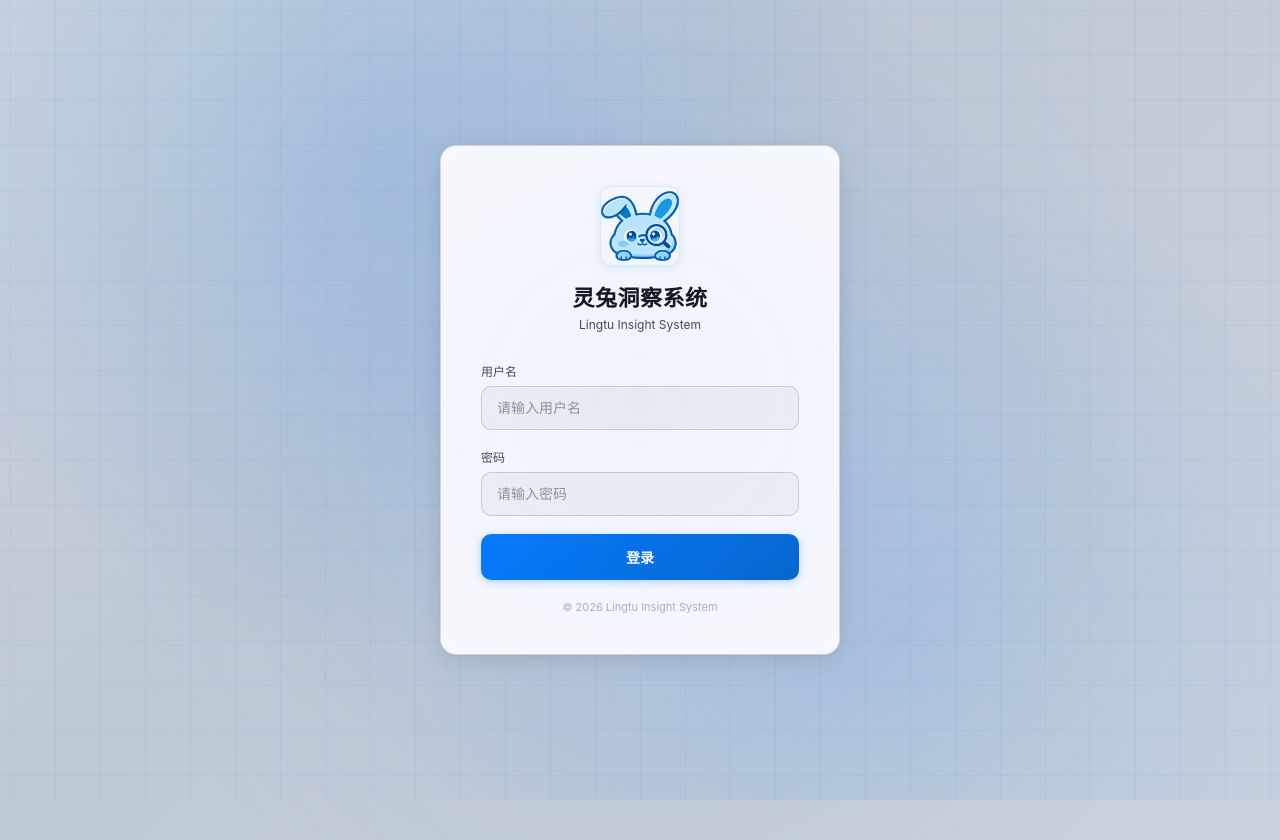
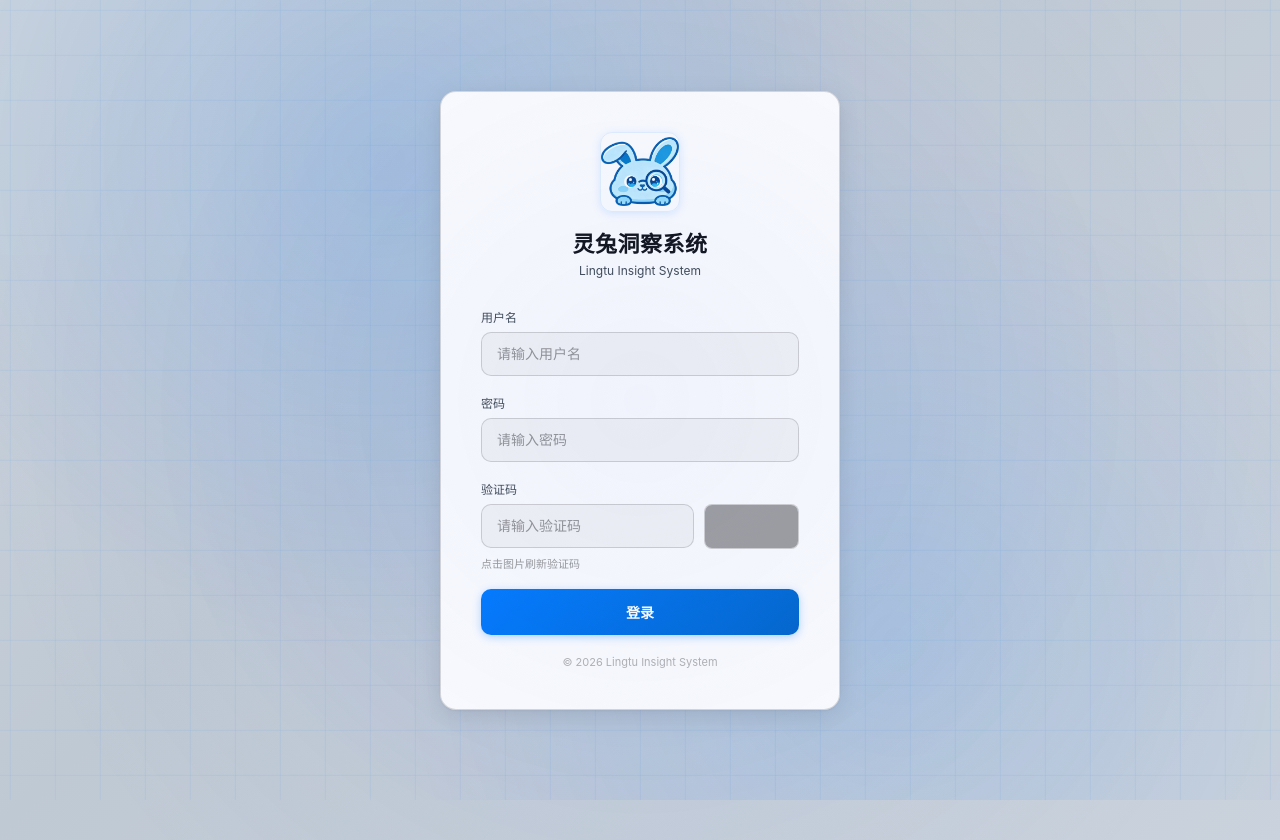
Before and after one commit to firsttimeyzh/ops_inspection_system, a Flask app: page /login in a window 1280 px wide; the page is wider, and only the part inside the window is pictured. Shown: the top 840 px of that part. Before the commit the page ends 800 px from the top of that part, so only its background shows below. Run offline with Flask 3, Linux system fonts and the light colour scheme; grey boxes are pictures that could not be loaded.

Commit message:
v1.2.2版本，添加登录验证码
- 新增登录验证码功能，防止暴力破解
- 添加captcha_utils.py验证码生成工具
- 优化前端JavaScript事件绑定
- 添加.gitignore忽略不需要的文件

```diff
--- a/app.py
+++ b/app.py
@@ -10,6 +10,7 @@ from models import init_db, list_groups, add_group, delete_group, list_servers,
 from crypto_utils import aes_gcm_encrypt, aes_gcm_decrypt
 from inspection import inspect_server, test_proxy
 from report_excel import generate_excel_report
+from captcha_utils import generate_captcha, generate_captcha_image
 
 # ---------------- Logging ----------------
 from config import LOG_DIR
@@ -28,6 +29,10 @@ logger = logging.getLogger("ops-app")
 app = Flask(__name__)
 app.secret_key = SECRET_KEY
 app.config['JSON_AS_ASCII'] = False
+app.config['SECRET_KEY'] = 'your-secret-key-change-in-production'
+app.config['SESSION_COOKIE_SECURE'] = False
+app.config['SESSION_COOKIE_HTTPONLY'] = True
+app.config['SESSION_TYPE'] = 'filesystem'
 socketio = SocketIO(app, cors_allowed_origins="*", async_mode="threading")
 
 # 角色定义
@@ -155,14 +160,42 @@ def login_page():
         return redirect(url_for('index'))
     return render_template("login.html")
 
+@app.route("/api/captcha")
+def api_captcha():
+    """获取验证码图片"""
+    captcha_text = generate_captcha()
+    session['captcha'] = captcha_text.lower()
+    image_buf = generate_captcha_image(captcha_text)
+    response = make_response(send_file(image_buf, mimetype='image/png'))
+    response.headers['Cache-Control'] = 'no-cache, no-store, must-revalidate'
+    response.headers['Pragma'] = 'no-cache'
+    response.headers['Expires'] = '0'
+    return response
+
+@app.route("/api/captcha_text")
+def api_captcha_text():
+    """获取当前session中的验证码文本（仅用于测试）"""
+    return jsonify({'captcha': session.get('captcha', '')})
+
 @app.route("/api/login", methods=["POST"])
 def api_login():
     data = request.json
     username = data.get('username', '').strip()
     password = data.get('password', '').strip()
+    captcha = data.get('captcha', '').strip().lower()
 
     if not username or not password:
         return jsonify({'success': False, 'message': '用户名和密码不能为空'})
+
+    if not captcha:
+        return jsonify({'success': False, 'message': '请输入验证码'})
+
+    session_captcha = session.get('captcha', '').lower()
+    if captcha != session_captcha:
+        session.pop('captcha', None)
+        return jsonify({'success': False, 'message': '验证码错误'})
+
+    session.pop('captcha', None)
 
     user = get_user(username)
     if not user:
@@ -360,6 +393,9 @@ def reports_page():
 
 # --------- APIs: groups & servers ----------
 @app.route("/api/groups", methods=["GET", "POST", "DELETE"])
+@no_cache
+@login_required
+@role_required(['admin', 'operator'])
 def api_groups():
     if request.method == "GET":
         return jsonify(list_groups())
@@ -402,6 +438,8 @@ def api_servers():
 
 # ------------- Reports -------------
 @app.route("/api/reports", methods=["GET"])
+@no_cache
+@login_required
 def api_list_reports():
     """获取报告列表"""
     reports = []
@@ -423,6 +461,9 @@ def api_list_reports():
     return jsonify(reports)
 
 @app.route("/api/reports/<path:filename>", methods=["DELETE"])
+@no_cache
+@login_required
+@role_required(['admin', 'operator'])
 def api_delete_report(filename):
     """删除报告"""
     report_dir = os.path.join(os.path.dirname(__file__), 'reports')
@@ -444,6 +485,9 @@ def api_delete_report(filename):
         return jsonify({'message': f'删除失败: {str(e)}'}), 500
 
 @app.route("/api/proxy-test", methods=["POST"])
+@no_cache
+@login_required
+@role_required(['admin', 'operator'])
 def api_proxy_test():
     """网关代理检测"""
     try:
@@ -485,6 +529,7 @@ def api_proxy_test():
         return jsonify({'success': False, 'message': f'检测失败: {str(e)}'}), 500
 
 @app.route("/download/<path:filename>")
+@login_required
 def download_report(filename):
     """下载报告文件"""
     report_dir = os.path.join(os.path.dirname(__file__), 'reports')
@@ -500,6 +545,7 @@ def download_report(filename):
     return send_from_directory(report_dir, filename, as_attachment=True)
 
 @app.route("/api/preview_report/<path:filename>")
+@login_required
 def preview_report(filename):
     """在线预览报告文件"""
     report_dir = os.path.join(os.path.dirname(__file__), 'reports')
@@ -521,6 +567,9 @@ def preview_report(filename):
 
 # ------------- Inspection Tasks -------------
 @app.route("/api/save_task", methods=["POST"])
+@no_cache
+@login_required
+@role_required(['admin', 'operator'])
 def api_save_task():
     data = request.json or {}
     task_name = data.get("task_name", "")
@@ -562,6 +611,9 @@ def api_save_task():
 
 
 @app.route("/api/task", methods=["GET"])
+@no_cache
+@login_required
+@role_required(['admin', 'operator'])
 def api_get_task():
     task_id = request.args.get("id")
     if not task_id:
@@ -575,6 +627,9 @@ def api_get_task():
 
 
 @app.route("/api/update_task", methods=["POST"])
+@no_cache
+@login_required
+@role_required(['admin', 'operator'])
 def api_update_task():
     data = request.json or {}
     task_id = data.get("id")
@@ -624,6 +679,9 @@ def api_update_task():
 
 
 @app.route("/api/toggle_schedule", methods=["POST"])
+@no_cache
+@login_required
+@role_required(['admin', 'operator'])
 def api_toggle_schedule():
     data = request.json or {}
     task_id = data.get("id")
@@ -639,6 +697,9 @@ def api_toggle_schedule():
     return jsonify({"ok": True, "msg": "定时状态已切换"})
 
 @app.route("/api/run_task", methods=["POST"])
+@no_cache
+@login_required
+@role_required(['admin', 'operator'])
 def api_run_task():
     data = request.json or {}
     task_id = data.get("task_id")
@@ -667,6 +728,9 @@ def api_run_task():
     return jsonify({"ok": True, "run_id": run_id})
 
 @app.route("/api/delete_task", methods=["POST"])
+@no_cache
+@login_required
+@role_required(['admin', 'operator'])
 def api_delete_task():
     data = request.json or {}
     task_id = data.get("task_id")
@@ -680,6 +744,9 @@ def api_delete_task():
 
 # ------------- Start Inspection -------------
 @app.route("/api/start_inspection", methods=["POST"])
+@no_cache
+@login_required
+@role_required(['admin', 'operator'])
 def api_start_inspection():
     data = request.json or {}
     project_name = data.get("project_name","")
@@ -896,6 +963,8 @@ def run_inspection(run_id: str, project_name: str, inspector: str, report_format
         update_task_last_run(task_id)
 
 @app.route("/api/inspection_progress")
+@no_cache
+@login_required
 def api_inspection_progress():
     run_id = request.args.get("run_id")
     if run_id and run_id in inspection_progress:
@@ -903,6 +972,8 @@ def api_inspection_progress():
     return jsonify({"message": "", "percent": 0})
 
 @app.route("/api/download_report")
+@no_cache
+@login_required
 def api_download_report():
     path = request.args.get("path")
     if not path or not os.path.exists(path):
@@ -989,18 +1060,16 @@ def start_scheduler():
 
 def main():
     logger.info("Starting Ops Inspection System...")
-    # 启动定时任务调度器（只在主进程中启动，避免DEBUG模式重启时重复启动）
-    # Werkzeug在DEBUG模式下会fork一个子进程，子进程会设置WERKZEUG_RUN_MAIN环境变量
-    # 使用全局DEBUG变量而不是app.debug，因为app.debug此时可能还未设置
-    is_first_process = os.environ.get('WERKZEUG_RUN_MAIN') is None
-    if DEBUG:
-        # DEBUG模式：只有重启后的子进程才启动调度器
-        if os.environ.get('WERKZEUG_RUN_MAIN') == 'true':
-            start_scheduler()
-    else:
-        # 非DEBUG模式：直接启动调度器
-        start_scheduler()
-    socketio.run(app, host=HOST, port=PORT, debug=DEBUG, allow_unsafe_werkzeug=True)
+    # 启动定时任务调度器
+    start_scheduler()
+
+    try:
+        # 尝试使用eventlet服务器
+        socketio.run(app, host=HOST, port=PORT, debug=DEBUG, allow_unsafe_werkzeug=True)
+    except TypeError as e:
+        # Python 3.14与Werkzeug兼容性问题回退
+        logger.warning(f"SocketIO启动失败，尝试直接使用Flask: {e}")
+        app.run(host=HOST, port=PORT, debug=DEBUG, threaded=True)
 
 if __name__ == "__main__":
     main()
--- /dev/null
+++ b/captcha_utils.py
@@ -0,0 +1,55 @@
+# -*- coding: utf-8 -*-
+"""
+验证码生成工具 - 简化版
+"""
+import random
+import io
+from PIL import Image, ImageDraw
+import base64
+
+# 验证码字符集
+CHARACTERS = '23456789ABCDEFGHJKLMNPQRSTUVWXYZ'
+
+def generate_captcha(length=4):
+    """生成随机验证码"""
+    return ''.join(random.choice(CHARACTERS) for _ in range(length))
+
+def generate_captcha_image(captcha_text):
+    """生成验证码图片"""
+    # 图片尺寸
+    width = 130
+    height = 45
+
+    # 创建图片
+    image = Image.new('RGB', (width, height), (245, 245, 245))
+    draw = ImageDraw.Draw(image)
+
+    # 绘制少量噪点
+    for _ in range(20):
+        x = random.randint(0, width - 1)
+        y = random.randint(0, height - 1)
+        draw.point((x, y), fill=(random.randint(200, 240), random.randint(200, 240), random.randint(200, 240)))
+
+    # 绘制2条细线
+    for _ in range(2):
+        x1 = random.randint(0, width // 4)
+        y1 = random.randint(height // 4, height * 3 // 4)
+        x2 = random.randint(width * 3 // 4, width)
+        y2 = random.randint(height // 4, height * 3 // 4)
+        draw.line([(x1, y1), (x2, y2)], fill=(random.randint(200, 220), random.randint(200, 220), random.randint(200, 220)), width=1)
+
+    # 绘制字符
+    char_width = (width - 20) // len(captcha_text)
+    for i, char in enumerate(captcha_text):
+        x = 10 + i * char_width + 5
+        y = 8
+
+        # 深灰色字符保证对比度
+        color = (40, 40, 40)
+        draw.text((x, y), char, fill=color)
+
+    # 返回图片
+    buf = io.BytesIO()
+    image.save(buf, format='PNG')
+    buf.seek(0)
+    return buf
--- a/templates/login.html
+++ b/templates/login.html
@@ -209,6 +209,43 @@
       color: rgba(0, 0, 0, 0.3);
     }
 
+    .captcha-group {
+      margin-bottom: 18px;
+    }
+
+    .captcha-row {
+      display: flex;
+      gap: 10px;
+      align-items: center;
+    }
+
+    .captcha-row input {
+      flex: 1;
+      width: auto;
+    }
+
+    .captcha-image {
+      width: 130px;
+      height: 45px;
+      border-radius: 8px;
+      cursor: pointer;
+      border: 1px solid var(--border-color);
+      transition: all 0.2s;
+      background: #f5f5f5;
+    }
+
+    .captcha-image:hover {
+      border-color: var(--primary-color);
+      box-shadow: 0 0 0 3px rgba(0, 122, 255, 0.12);
+    }
+
+    .captcha-tip {
+      display: block;
+      font-size: 11px;
+      color: rgba(0, 0, 0, 0.4);
+      margin-top: 6px;
+    }
+
     .glow-effect {
       position: absolute;
       top: -100%;
@@ -253,6 +290,15 @@
         <input type="password" id="password" name="password" placeholder="请输入密码" required>
       </div>
 
+      <div class="form-group captcha-group">
+        <label for="captcha">验证码</label>
+        <div class="captcha-row">
+          <input type="text" id="captcha" name="captcha" placeholder="请输入验证码" required maxlength="4">
+          <img id="captcha-img" src="/api/captcha" alt="验证码" class="captcha-image" onclick="refreshCaptcha()">
+        </div>
+        <span class="captcha-tip">点击图片刷新验证码</span>
+      </div>
+
       <button type="submit" class="btn btn-primary">登录</button>
     </form>
 
@@ -262,11 +308,18 @@
   </div>
 
   <script>
+    function refreshCaptcha() {
+      const img = document.getElementById('captcha-img');
+      img.src = '/api/captcha?' + Date.now();
+      document.getElementById('captcha').value = '';
+    }
+
     document.getElementById('login-form').addEventListener('submit', async function(e) {
       e.preventDefault();
 
       const username = document.getElementById('username').value;
       const password = document.getElementById('password').value;
+      const captcha = document.getElementById('captcha').value;
       const errorDiv = document.getElementById('error-message');
 
       errorDiv.classList.remove('show');
@@ -277,7 +330,7 @@
           headers: {
             'Content-Type': 'application/json'
           },
-          body: JSON.stringify({ username, password })
+          body: JSON.stringify({ username, password, captcha })
         });
 
         const result = await response.json();
@@ -287,6 +340,7 @@
         } else {
           errorDiv.textContent = result.message || '登录失败';
           errorDiv.classList.add('show');
+          refreshCaptcha();
         }
       } catch (error) {
         errorDiv.textContent = '网络错误，请稍后重试';
```
Also changed, not shown: static/app.js (+36 -69 lines), 1 other file.
